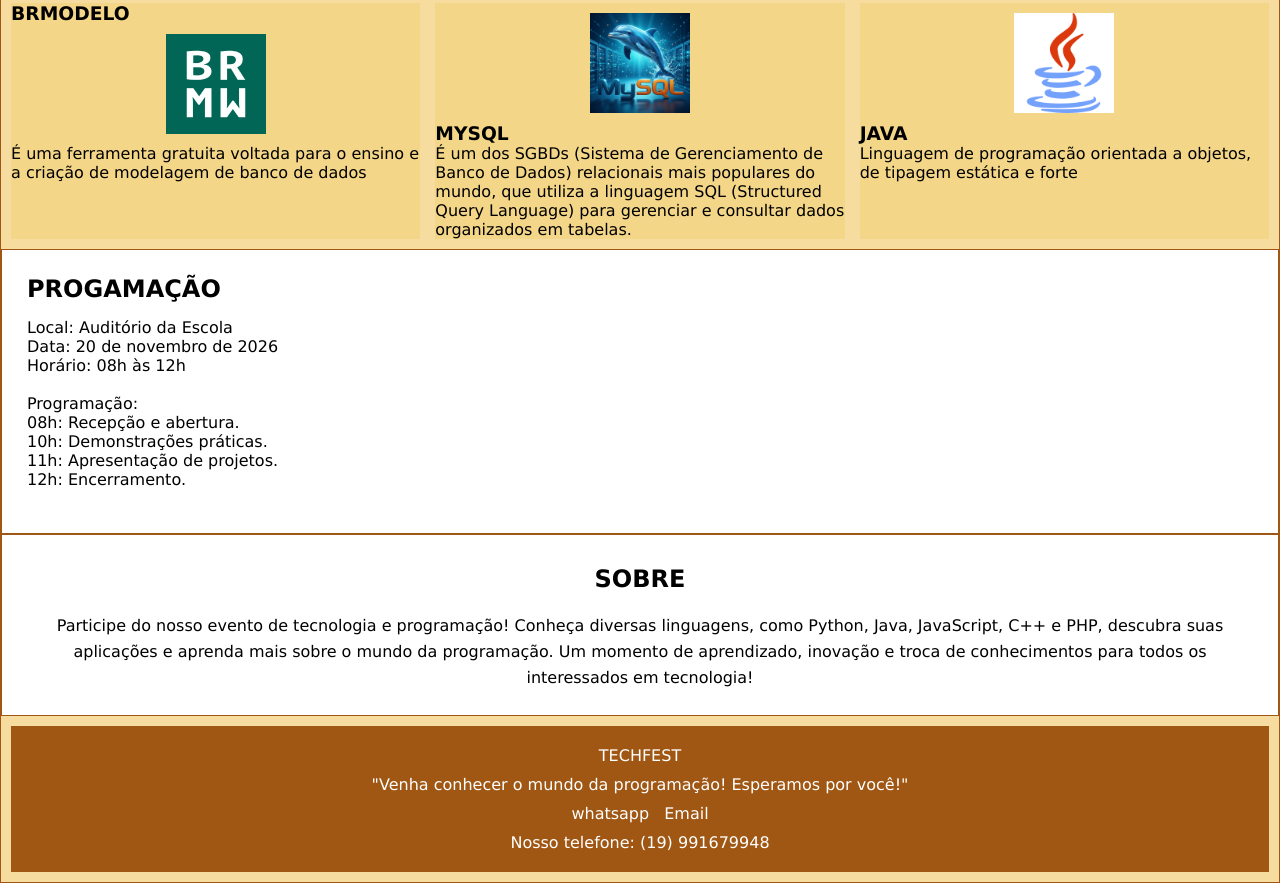
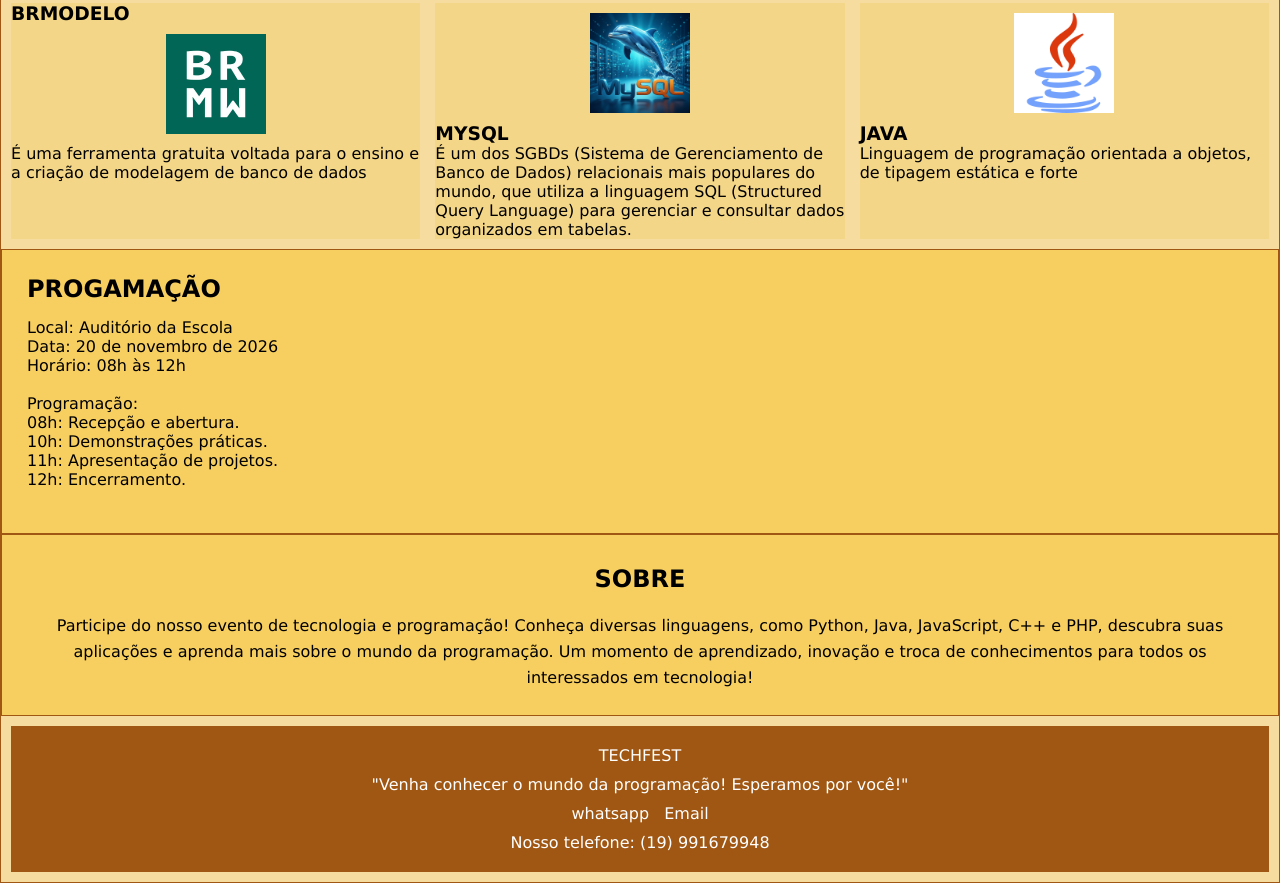
Before and after one commit to isabella-alves01/2termo, a plain HTML site: page LIMA/Recuperacao_entrega.html/index.html in a window 1280 px wide. Shown: the part 413-1296 px from the top of the page. Drawn offline with Linux system fonts and the light colour scheme.

Commit message:
recuperação html

```diff
--- a/LIMA/Recuperacao_entrega.html/style.css
+++ b/LIMA/Recuperacao_entrega.html/style.css
@@ -80,7 +80,7 @@ nav a {
 
 
 .progamacao {
-    background-color: #ffffff;
+    background-color: #f7cf61;
     border: 1px solid #a05713;
     padding: 25px;
     text-align:left;
@@ -118,7 +118,7 @@ footer {
 }
 
 .sobre{
-    background-color: #ffffff;
+    background-color: #f7cf61;
     border: 1px solid #a05713;
     padding: 25px;
     text-align: center;
```
